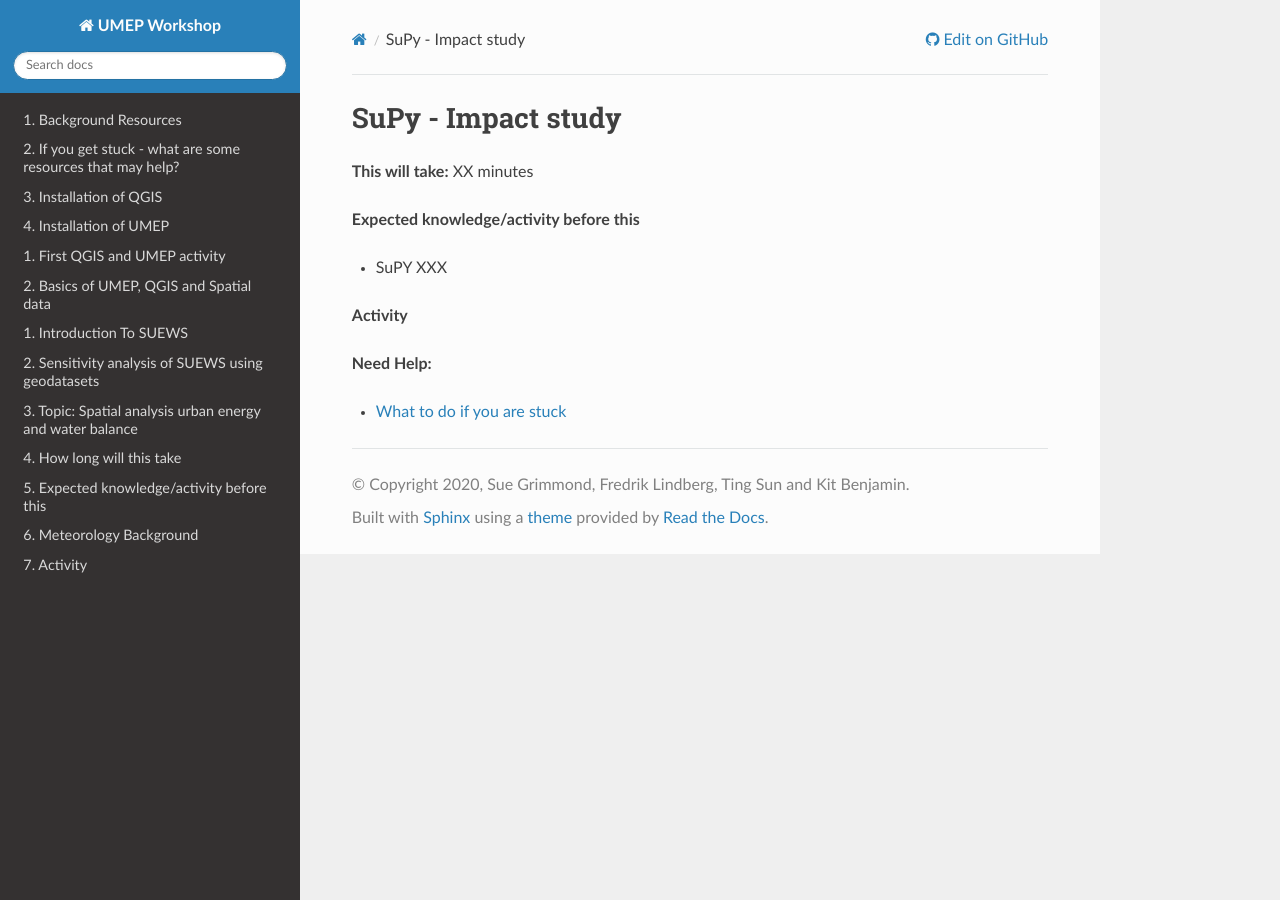
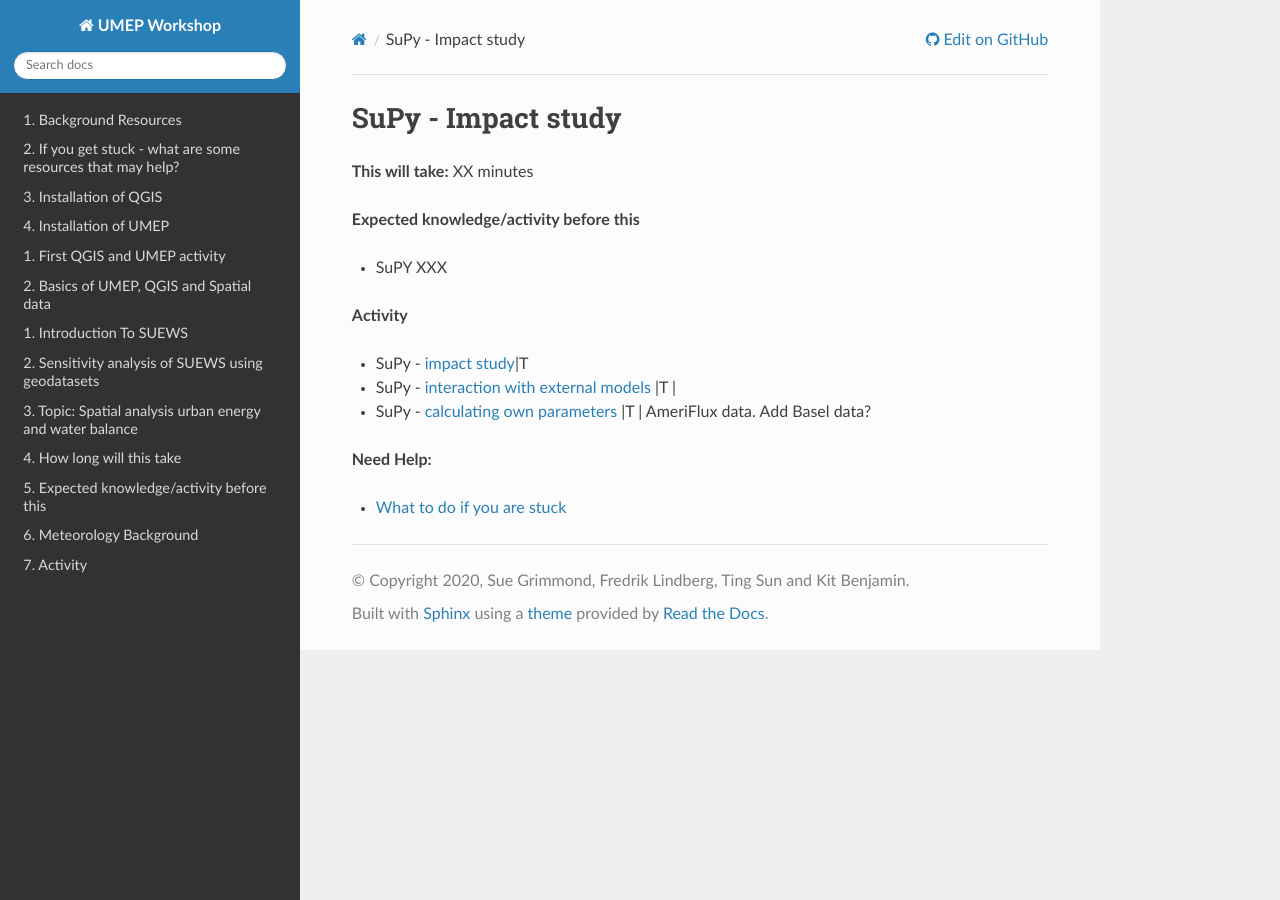
Before and after one commit to Urban-Meteorology-Reading/UMEP-Workshop, a Sphinx documentation site: the page built from source/SuPy-3.rst, in a window 1280 px wide. Built offline with Sphinx 7.4.7 and the Read the Docs theme 2.0.0, drawn with Linux system fonts in a browser that asks for light colours; pages that are not in the unit, such as notebooks, are missing from menus.

Commit message:
Update SuPy-3.rst

```diff
--- a/source/SuPy-3.rst
+++ b/source/SuPy-3.rst
@@ -11,6 +11,15 @@ SuPy - Impact study
 
 **Activity**
 
+-  SuPy - `impact
+   study <https://SuPy.readthedocs.io/en/latest/tutorial/impact-studies-parallel.html>`__\ \|T
+
+-  SuPy - `interaction with external
+   models <https://SuPy.readthedocs.io/en/latest/tutorial/external-interaction.html>`__
+   \|T \|
+-  SuPy - `calculating own
+   parameters <https://SuPy.readthedocs.io/en/latest/tutorial/AMF-sim.html>`__
+   \|T \| AmeriFlux data. Add Basel data?
 
 
 **Need Help:**
```
